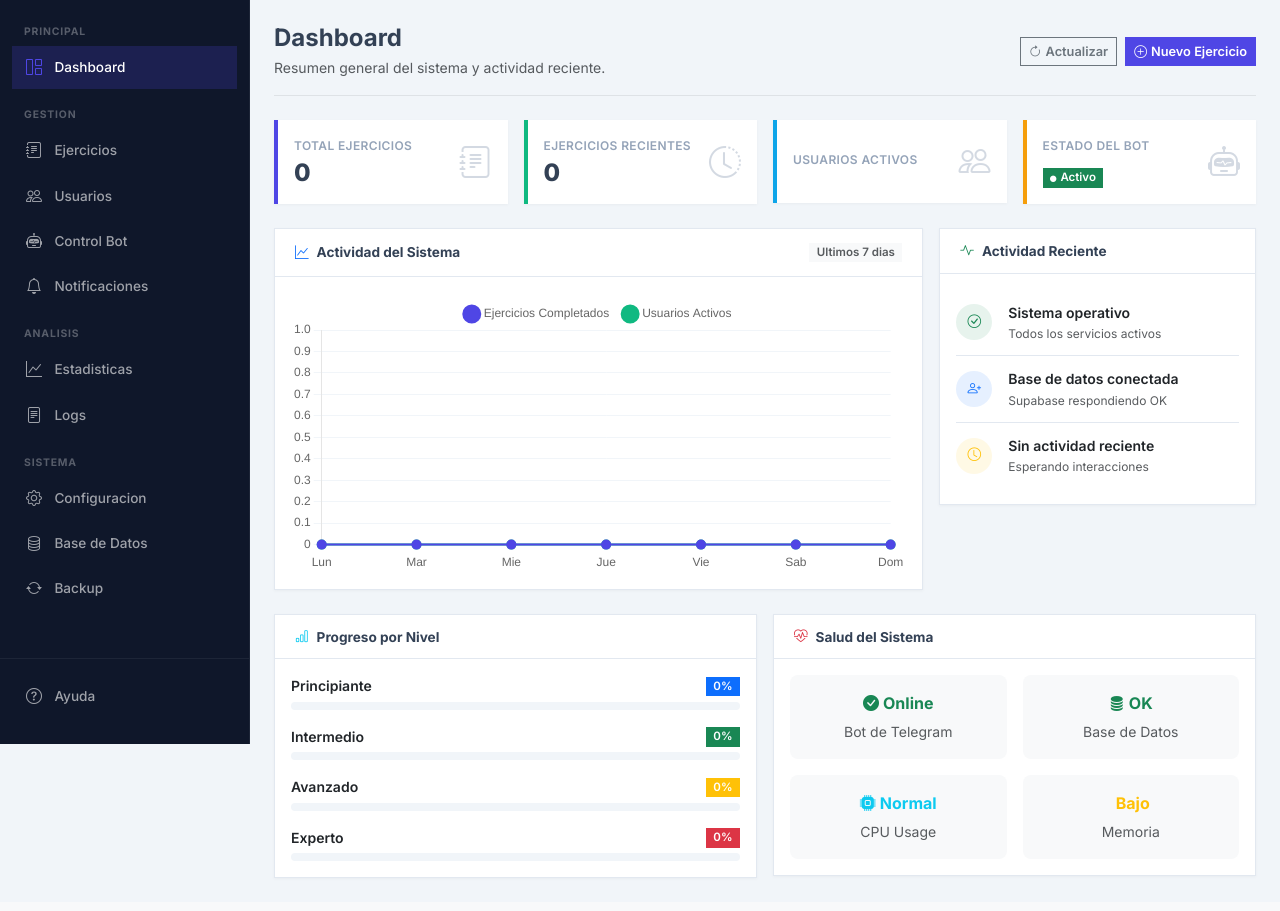
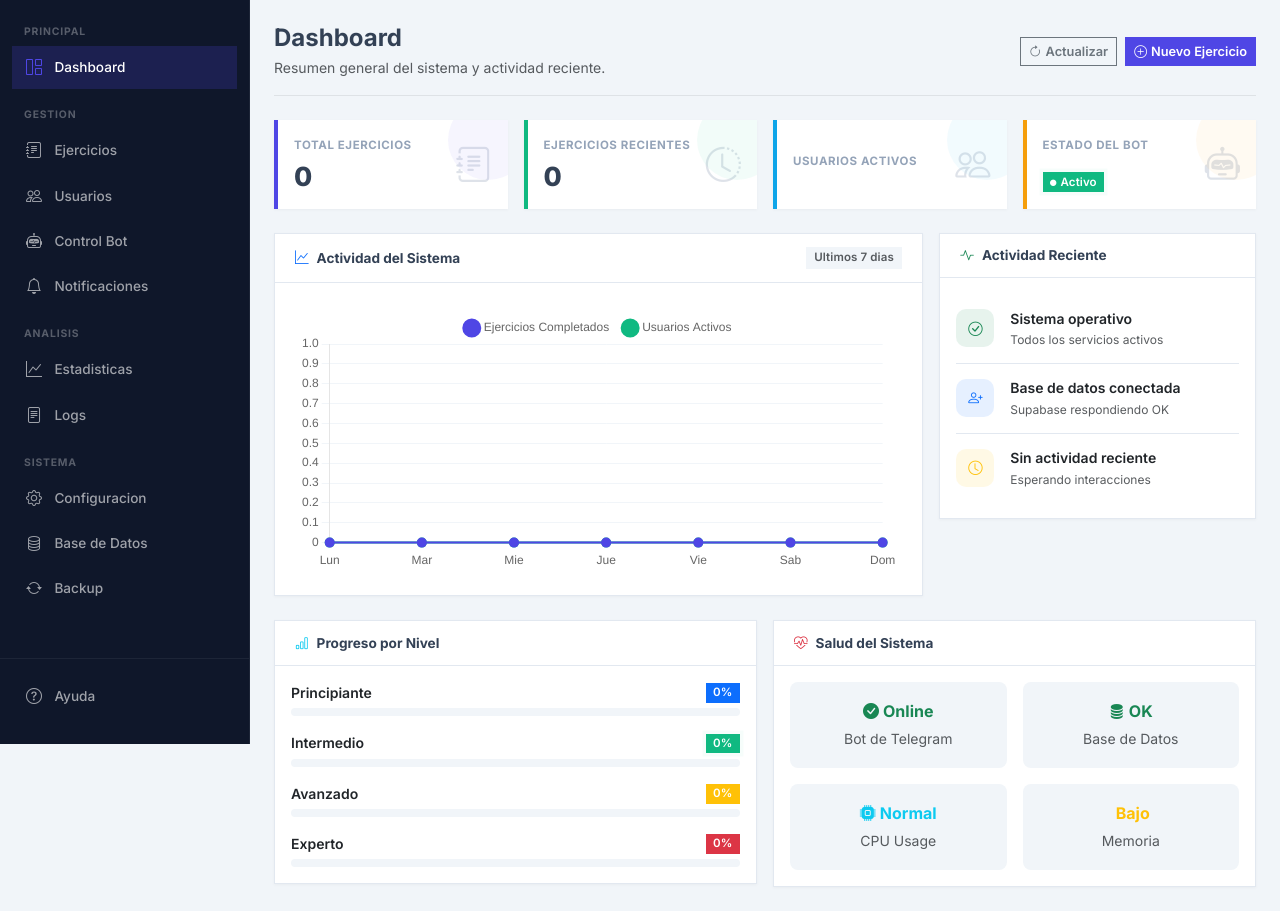
Before and after one commit to erislandis/pythontutor_bot, a Flask app: page /admin/dashboard in a window 1280 px wide. Shown: the part 56-967 px from the top of the page. Before the commit the page ends 935 px from the top, so only its background shows below. Run offline with Flask 3, Linux system fonts and the light colour scheme; the visitor is signed in with stand-in values (Sample User, id 1); parts of the project's set-up code (start-up, migrations or seed data) failed here and were passed over; some libraries are stand-ins or nearby versions.

Commit message:
Fix css 5

```diff
--- a/web-service/static/css/admin.css
+++ b/web-service/static/css/admin.css
@@ -192,7 +192,11 @@ body {
     border-radius: var(--ptb-radius-lg);
     background: var(--admin-card-bg);
     box-shadow: 0 1px 3px rgba(0, 0, 0, 0.04);
-    transition: box-shadow 0.2s ease;
+    transition: box-shadow 0.2s ease, transform 0.2s ease;
+}
+
+.card:hover {
+    box-shadow: 0 4px 12px rgba(0, 0, 0, 0.06);
 }
 
 .card-header {
@@ -212,60 +216,111 @@ body {
     border: none;
     border-left: 4px solid transparent;
     border-radius: var(--ptb-radius-lg);
-    transition: all 0.2s ease;
+    transition: all 0.25s ease;
+    position: relative;
+    overflow: hidden;
+}
+
+.stat-card::after {
+    content: '';
+    position: absolute;
+    top: 0;
+    right: 0;
+    width: 80px;
+    height: 80px;
+    border-radius: 50%;
+    opacity: 0.05;
+    transform: translate(20px, -20px);
+    transition: transform 0.3s ease;
 }
 
 .stat-card:hover {
-    box-shadow: 0 4px 15px rgba(0, 0, 0, 0.08);
-    transform: translateY(-2px);
+    box-shadow: 0 8px 25px rgba(0, 0, 0, 0.1);
+    transform: translateY(-3px);
+}
+
+.stat-card:hover::after {
+    transform: translate(15px, -15px) scale(1.2);
 }
 
 .stat-card.stat-primary {
     border-left-color: var(--admin-primary);
 }
 
+.stat-card.stat-primary::after {
+    background: var(--admin-primary);
+}
+
 .stat-card.stat-success {
     border-left-color: var(--admin-success);
+}
+
+.stat-card.stat-success::after {
+    background: var(--admin-success);
 }
 
 .stat-card.stat-info {
     border-left-color: var(--admin-info);
 }
 
+.stat-card.stat-info::after {
+    background: var(--admin-info);
+}
+
 .stat-card.stat-warning {
     border-left-color: var(--admin-warning);
+}
+
+.stat-card.stat-warning::after {
+    background: var(--admin-warning);
 }
 
 .stat-card.stat-danger {
     border-left-color: var(--admin-danger);
 }
 
+.stat-card.stat-danger::after {
+    background: var(--admin-danger);
+}
+
 .stat-label {
-    font-size: 0.75rem;
-    font-weight: 600;
+    font-size: 0.72rem;
+    font-weight: 700;
     text-transform: uppercase;
-    letter-spacing: 0.03em;
+    letter-spacing: 0.05em;
     color: var(--admin-text-muted);
-    margin-bottom: 0.25rem;
+    margin-bottom: 0.35rem;
 }
 
 .stat-value {
-    font-size: 1.5rem;
+    font-size: 1.65rem;
     font-weight: 800;
     color: var(--admin-text);
     line-height: 1.2;
+    letter-spacing: -0.02em;
 }
 
 .stat-icon {
-    font-size: 2rem;
+    font-size: 2.2rem;
     color: var(--admin-text-muted);
-    opacity: 0.4;
+    opacity: 0.3;
+    transition: opacity 0.2s ease, transform 0.2s ease;
+}
+
+.stat-card:hover .stat-icon {
+    opacity: 0.5;
+    transform: scale(1.1);
 }
 
 /* ---------- Activity Items ---------- */
 .activity-item {
-    padding: 0.75rem 0;
+    padding: 0.85rem 0;
     border-bottom: 1px solid var(--admin-border);
+    transition: background 0.15s ease;
+}
+
+.activity-item:hover {
+    background: rgba(99, 102, 241, 0.02);
 }
 
 .activity-item:last-child {
@@ -273,20 +328,26 @@ body {
 }
 
 .activity-icon {
-    width: 36px;
-    height: 36px;
-    border-radius: 50%;
+    width: 38px;
+    height: 38px;
+    border-radius: 10px;
     display: flex;
     align-items: center;
     justify-content: center;
-    font-size: 0.85rem;
+    font-size: 0.9rem;
     flex-shrink: 0;
+    transition: transform 0.2s ease;
+}
+
+.activity-item:hover .activity-icon {
+    transform: scale(1.08);
 }
 
 /* ---------- Chart Area ---------- */
 .chart-area {
     position: relative;
     height: 280px;
+    padding: 0.5rem;
 }
 
 .chart-area canvas {
@@ -377,10 +438,12 @@ body {
     background: var(--admin-bg);
     border-radius: 1rem;
     height: 8px;
+    overflow: hidden;
 }
 
 .progress-bar {
     border-radius: 1rem;
+    transition: width 0.6s ease;
 }
 
 /* ---------- Alerts ---------- */
@@ -394,12 +457,47 @@ body {
     padding-right: 3rem;
 }
 
+/* ---------- System Health Cards ---------- */
+.card .bg-light {
+    background: var(--admin-bg) !important;
+    border-radius: var(--ptb-radius);
+    transition: all 0.2s ease;
+    border: 1px solid transparent;
+}
+
+.card .bg-light:hover {
+    border-color: var(--admin-border);
+    box-shadow: 0 2px 8px rgba(0, 0, 0, 0.04);
+}
+
+/* ---------- Dashboard Quick Actions ---------- */
+.card .d-grid .btn {
+    border-radius: var(--ptb-radius);
+    font-size: 0.85rem;
+    transition: all 0.2s ease;
+}
+
+.card .d-grid .btn:hover {
+    transform: translateX(4px);
+}
+
 /* ---------- Badges ---------- */
 .badge {
     font-weight: 600;
     font-size: 0.72rem;
     padding: 0.35em 0.65em;
     border-radius: var(--ptb-radius-sm);
+    letter-spacing: 0.01em;
+}
+
+.badge.bg-success {
+    background: var(--admin-success) !important;
+    animation: pulse-badge 2s infinite;
+}
+
+@keyframes pulse-badge {
+    0%, 100% { box-shadow: 0 0 0 0 rgba(16, 185, 129, 0.3); }
+    50% { box-shadow: 0 0 0 4px rgba(16, 185, 129, 0); }
 }
 
 /* ---------- Modals ---------- */
@@ -476,7 +574,11 @@ body {
     }
 
     .stat-card .stat-value {
-        font-size: 1.2rem;
+        font-size: 1.25rem;
+    }
+
+    .stat-card .stat-icon {
+        font-size: 1.6rem;
     }
 
     .chart-area {
@@ -485,6 +587,10 @@ body {
 
     .table {
         font-size: 0.8rem;
+    }
+
+    .activity-item {
+        padding: 0.65rem 0;
     }
 }
 
@@ -503,6 +609,10 @@ body {
 
     .stat-card .stat-icon {
         display: none;
+    }
+
+    .stat-card .stat-value {
+        font-size: 1.1rem;
     }
 }
 
--- a/web-service/templates/admin_base.html
+++ b/web-service/templates/admin_base.html
@@ -40,9 +40,9 @@
                     </a>
                     <ul class="dropdown-menu dropdown-menu-end shadow-lg border-0">
                         <li><a class="dropdown-item" href="{{ url_for('admin_profile') }}"><i class="bi bi-person me-2"></i>Perfil</a></li>
-                        <li><a class="dropdown-item" href="{{ url_for('change_password') }}"><i class="bi bi-key me-2"></i>Contrasena</a></li>
+                        <li><a class="dropdown-item" href="{{ url_for('change_password') }}"><i class="bi bi-key me-2"></i>Contraseña</a></li>
                         <li><hr class="dropdown-divider"></li>
-                        <li><a class="dropdown-item text-danger" href="{{ url_for('admin_logout') }}"><i class="bi bi-box-arrow-right me-2"></i>Cerrar Sesion</a></li>
+                        <li><a class="dropdown-item text-danger" href="{{ url_for('admin_logout') }}"><i class="bi bi-box-arrow-right me-2"></i>Cerrar Sesión</a></li>
                     </ul>
                 </div>
             </div>
--- a/web-service/templates/base.html
+++ b/web-service/templates/base.html
@@ -57,7 +57,7 @@
                             <ul class="dropdown-menu dropdown-menu-end shadow-lg border-0 rounded-3 p-2">
                                 <li><a class="dropdown-item rounded-2 d-flex align-items-center gap-2 py-2" href="{{ url_for('dashboard') }}"><i class="bi bi-grid-1x2"></i>Panel Admin</a></li>
                                 <li><hr class="dropdown-divider my-1"></li>
-                                <li><a class="dropdown-item rounded-2 d-flex align-items-center gap-2 py-2 text-danger" href="{{ url_for('admin_logout') }}"><i class="bi bi-box-arrow-right"></i>Cerrar Sesion</a></li>
+                                <li><a class="dropdown-item rounded-2 d-flex align-items-center gap-2 py-2 text-danger" href="{{ url_for('admin_logout') }}"><i class="bi bi-box-arrow-right"></i>Cerrar Sesión</a></li>
                             </ul>
                         </li>
                     {% else %}
--- a/web-service/templates/login_base.html
+++ b/web-service/templates/login_base.html
@@ -39,6 +39,8 @@
 
     <!-- Bootstrap JS -->
     <script src="{{ url_for('static', filename='js/bootstrap.bundle.min.js') }}"></script>
+    <!-- Public JS (password toggle, etc.) -->
+    <script src="{{ url_for('static', filename='js/main.js') }}"></script>
 
     {% block extra_js %}{% endblock %}
 </body>
--- a/web-service/templates/public/documentation.html
+++ b/web-service/templates/public/documentation.html
@@ -81,7 +81,7 @@
                                         <div class="rounded-circle bg-primary text-white d-flex align-items-center justify-content-center fw-bold" style="width:40px;height:40px;font-size:1rem;">2</div>
                                     </div>
                                     <div>
-                                        <h5 class="fw-bold mb-1">Inicia sesion con el bot</h5>
+                                        <h5 class="fw-bold mb-1">Inicia sesión con el bot</h5>
                                         <p class="text-muted mb-2">
                                             Envia el comando <span class="cmd-badge">/start</span> para registrarte y activar tu perfil de aprendizaje.
                                         </p>
--- a/web-service/templates/public/faq.html
+++ b/web-service/templates/public/faq.html
@@ -142,12 +142,12 @@
                     <div class="accordion-item faq-item border-0 shadow-sm mb-3 rounded-3 overflow-hidden">
                         <h2 class="accordion-header">
                             <button class="accordion-button collapsed fw-semibold" type="button" data-bs-toggle="collapse" data-bs-target="#cuenta3">
-                                <i class="bi bi-key me-2 text-warning"></i>Como recupero mi contrasena?
+                                <i class="bi bi-key me-2 text-warning"></i>¿Cómo recupero mi contraseña?
                             </button>
                         </h2>
                         <div id="cuenta3" class="accordion-collapse collapse" data-bs-parent="#accordionCuenta">
                             <div class="accordion-body text-muted">
-                                Python Tutor Bot opera directamente desde Telegram, por lo que no utiliza contrasenas tradicionales. Tu acceso esta vinculado a tu cuenta de Telegram. Si tienes problemas de acceso al panel de administracion, contacta al soporte para recibir asistencia personalizada.
+                                Python Tutor Bot opera directamente desde Telegram, por lo que no utiliza contraseñas tradicionales. Tu acceso está vinculado a tu cuenta de Telegram. Si tienes problemas de acceso al panel de administración, contacta al soporte para recibir asistencia personalizada.
                             </div>
                         </div>
                     </div>
--- a/web-service/templates/public/login.html
+++ b/web-service/templates/public/login.html
@@ -31,17 +31,17 @@
                             </div>
                         </div>
                         <div class="mb-4">
-                            <label for="password" class="form-label fw-semibold small">Contrasena</label>
+                            <label for="password" class="form-label fw-semibold small">Contraseña</label>
                             <div class="input-group">
                                 <span class="input-group-text bg-light border-end-0"><i class="bi bi-lock"></i></span>
-                                <input type="password" class="form-control border-start-0 ps-0" id="password" name="password" placeholder="Tu contrasena" required>
+                                <input type="password" class="form-control border-start-0 ps-0" id="password" name="password" placeholder="Tu contraseña" required>
                                 <button type="button" class="btn btn-outline-secondary border-start-0 pwd-toggle" data-toggle-password="password" tabindex="-1">
                                     <i class="bi bi-eye"></i>
                                 </button>
                             </div>
                         </div>
                         <button type="submit" class="btn btn-primary w-100 py-3 fw-semibold">
-                            <i class="bi bi-box-arrow-in-right me-2"></i>Iniciar Sesion
+                            <i class="bi bi-box-arrow-in-right me-2"></i>Iniciar Sesión
                         </button>
                     </form>
 
```
Also changed, not shown: web-service/static/css/styles.css (+112 -0 lines), web-service/templates/admin/change_password.html (+17 -17 lines).
